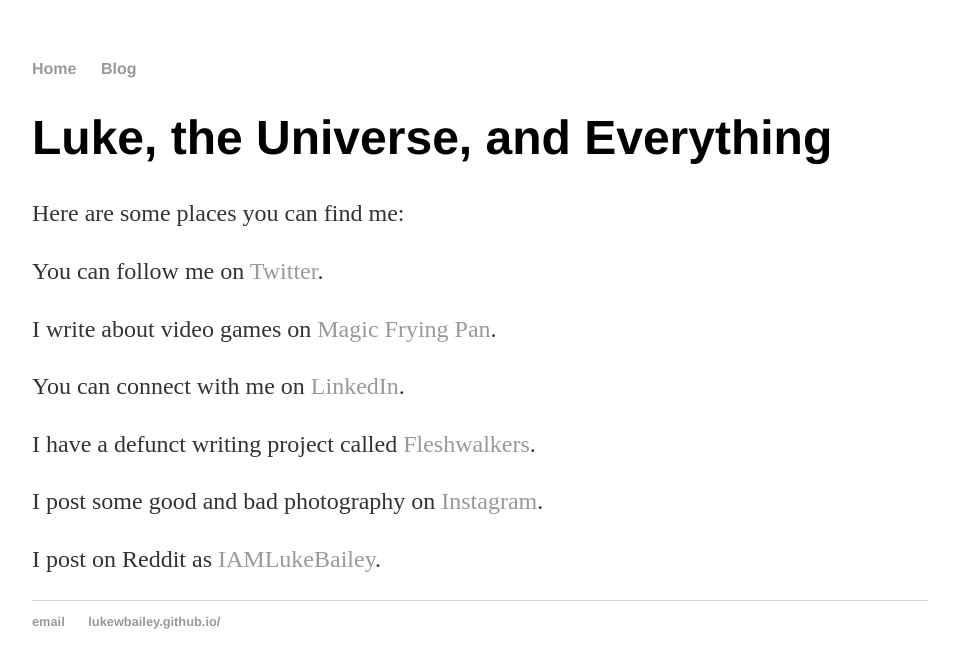
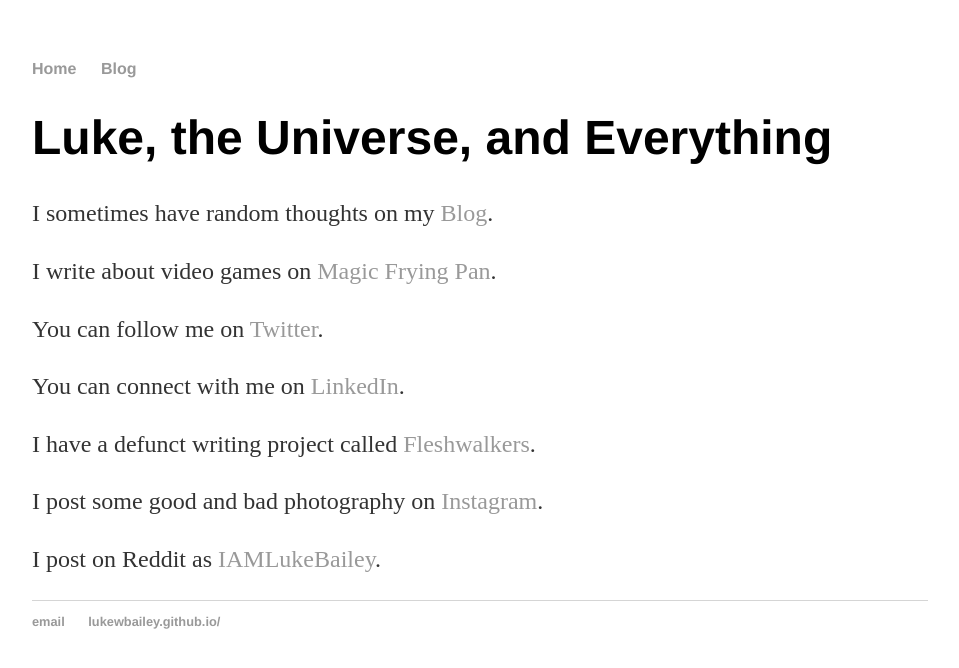
Before and after one commit to LukeWBailey/lukewbailey.github.io, a Jekyll site: the page built from index.html, in a window 1280 px wide. Shown: the top 668 px of the page, without its empty margins (160-1119 px from the left). Built offline with Jekyll 4.4.1, drawn with Linux system fonts in a browser that asks for light colours.

Commit message:
Update index.html

```diff
--- a/index.html
+++ b/index.html
@@ -4,9 +4,9 @@
 ---
 <div class="blurb">
 	<h1>Luke, the Universe, and Everything</h1>
-	<p>Here are some places you can find me:</p>
+	<p>I sometimes have random thoughts on my <a href="http://lukewbailey.github.io/blog/">Blog</a>.</p>
+	<p>I write about video games on <a href="http://magicfryingpan.com">Magic Frying Pan</a>.</p>
 	<p>You can follow me on <a href="http://www.twitter.com/lukebailey">Twitter</a>.</p>
-	<p>I write about video games on <a href="http://magicfryingpan.com">Magic Frying Pan</a>.</p>
 	<p>You can connect with me on <a href="https://ca.linkedin.com/in/baileyluke">LinkedIn</a>.</p>
 	<p>I have a defunct writing project called <a href="http://fleshwalkers.com/">Fleshwalkers</a>.</p>
 	<p>I post some good and bad photography on <a href="https://www.instagram.com/lukewbailey/">Instagram</a>.</p>
```
